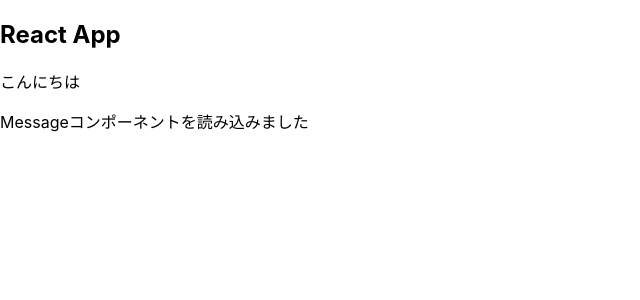
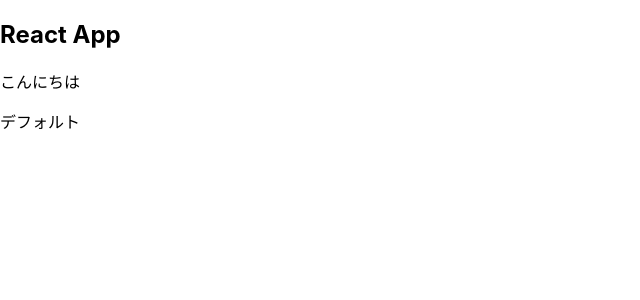
Before and after one commit to yse-yoo/react_samples_2022, a React (Create React App) app in the folder react_sample1/: page / in a window 1280 px wide. Shown: the top 300 px of the page, without its empty margins (0-640 px from the left). Built offline with nearby package versions, Linux system fonts and the light colour scheme; the HTML template or start-up script is replaced by a standard one.

Commit message:
add constructor

```diff
--- a/react_sample1/src/Message.js
+++ b/react_sample1/src/Message.js
@@ -1,9 +1,17 @@
 import React, { Component } from 'react'
 
 export default class Message extends Component {
-  render() {
-    return (
-      <div>Messageコンポーネントを読み込みました</div>
-    )
-  }
+
+    message = 'デフォルト';
+
+    constructor(props) {
+        super(props);
+        if (props.message) this.message = props.message;
+    }
+
+    render() {
+        return (
+            <div>{this.message}</div>
+        )
+    }
 }
```
